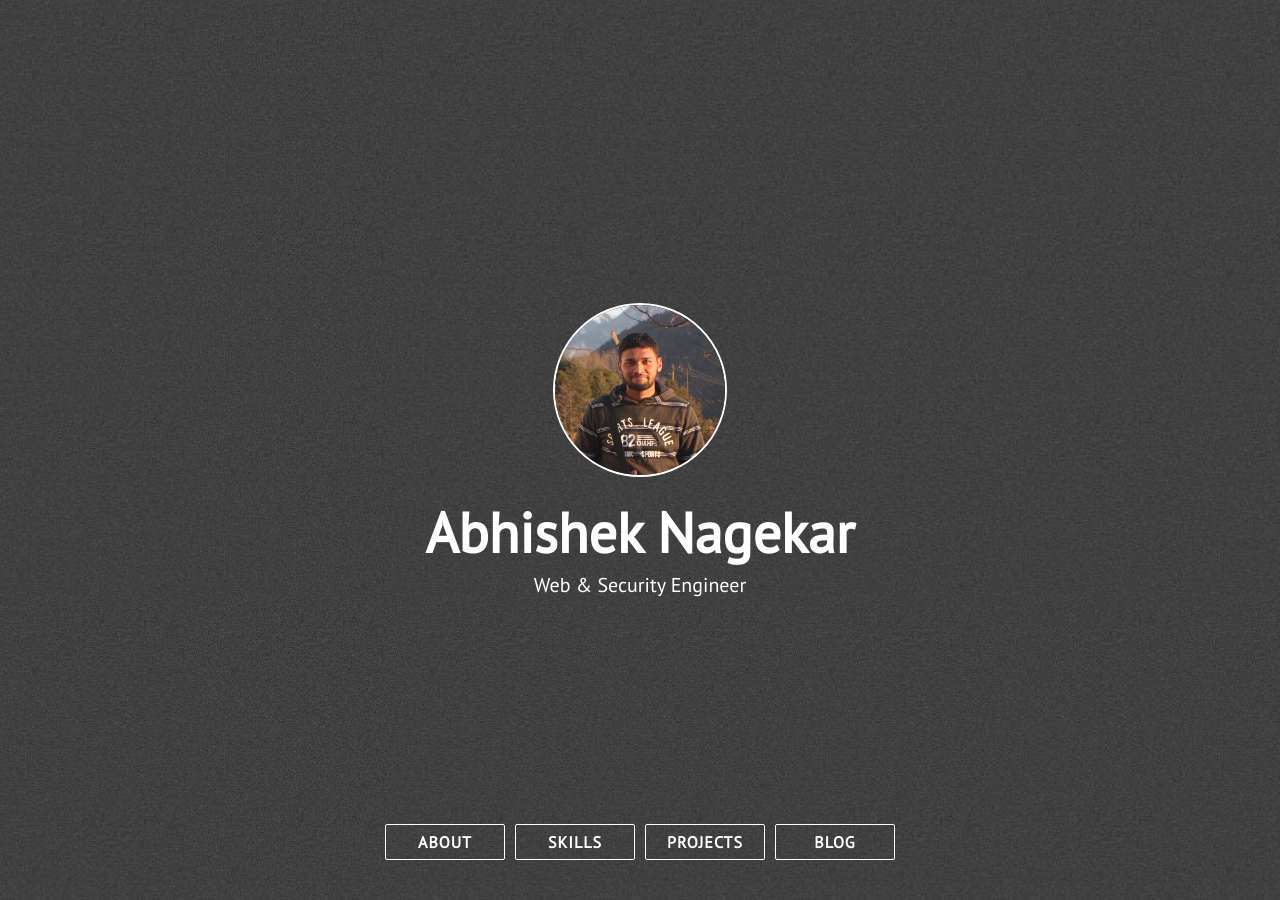
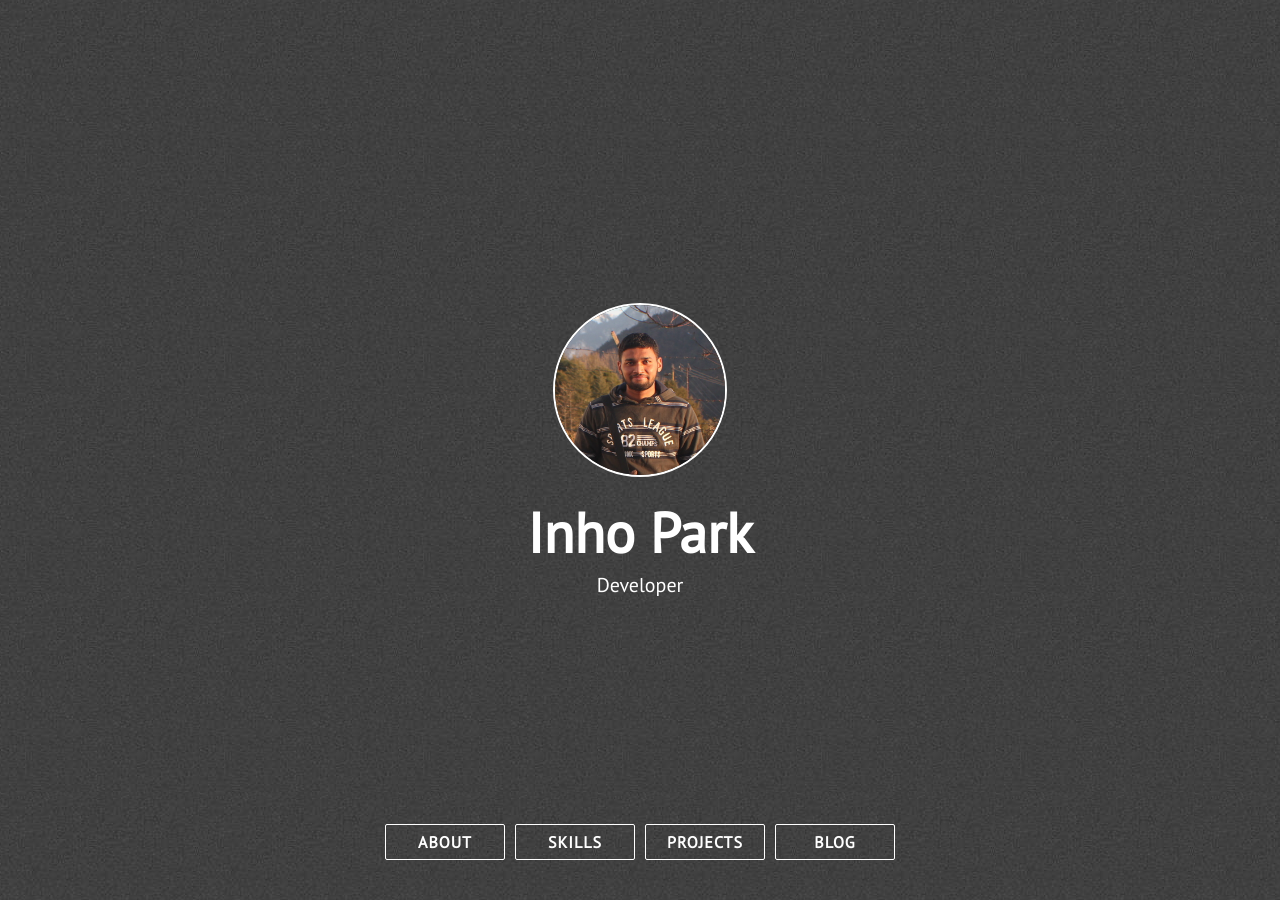
Before and after one commit to Ho-Parks/PORTFOLIO, a Jekyll site: the page built from index.html, in a window 1280 px wide and 900 px high. Built offline with Jekyll 4.4.1, drawn with Linux system fonts in a browser that asks for light colours; nearby versions of some CDN libraries; some of the changed text lies outside the part shown.

Commit message:
update config

```diff
--- a/_config.yml
+++ b/_config.yml
@@ -1,21 +1,27 @@
-title: Abhishek Nagekar
-description: Web & Security Engineer
-site_title: '@abhn - Abhishek Nagekar'
+title: Inho Park
+description: Developer
+site_title: 'Inho Park'
 
 # Build settings
 markdown: kramdown
 exclude: [vendor/ruby]
 
 # Personalization
-github_username: abhn
-blog_url: https://www.nagekar.com
-email: abhishek@nagekar.com
-keybase_username: abhn
-twitter_username: abhn_
-reddit_username: abhn
+github_username: Ho-Parks
+blog_url: https://1n-h0.notion.site/STUDY-c049e2165746447da8ae393406df53a9
+email: ebusinho@gmail.com
+keybase_username: 박인호
+twitter_username:
+reddit_username:
 
 # absolute or relative
 profile_picture: assets/images/pp.jpg
 
 # Google Analytics ID
 google_analytics:
+
+remote_theme : abhn/portfolio
+
+# Site Settings
+url                      : "https://Ho-Parks.github.io" # the base hostname & protocol for your site e.g. "https://abhn.github.io/portfolio"
+baseurl                  : "/portfolio" # the subpath of your site, e.g. "/blog"
```
